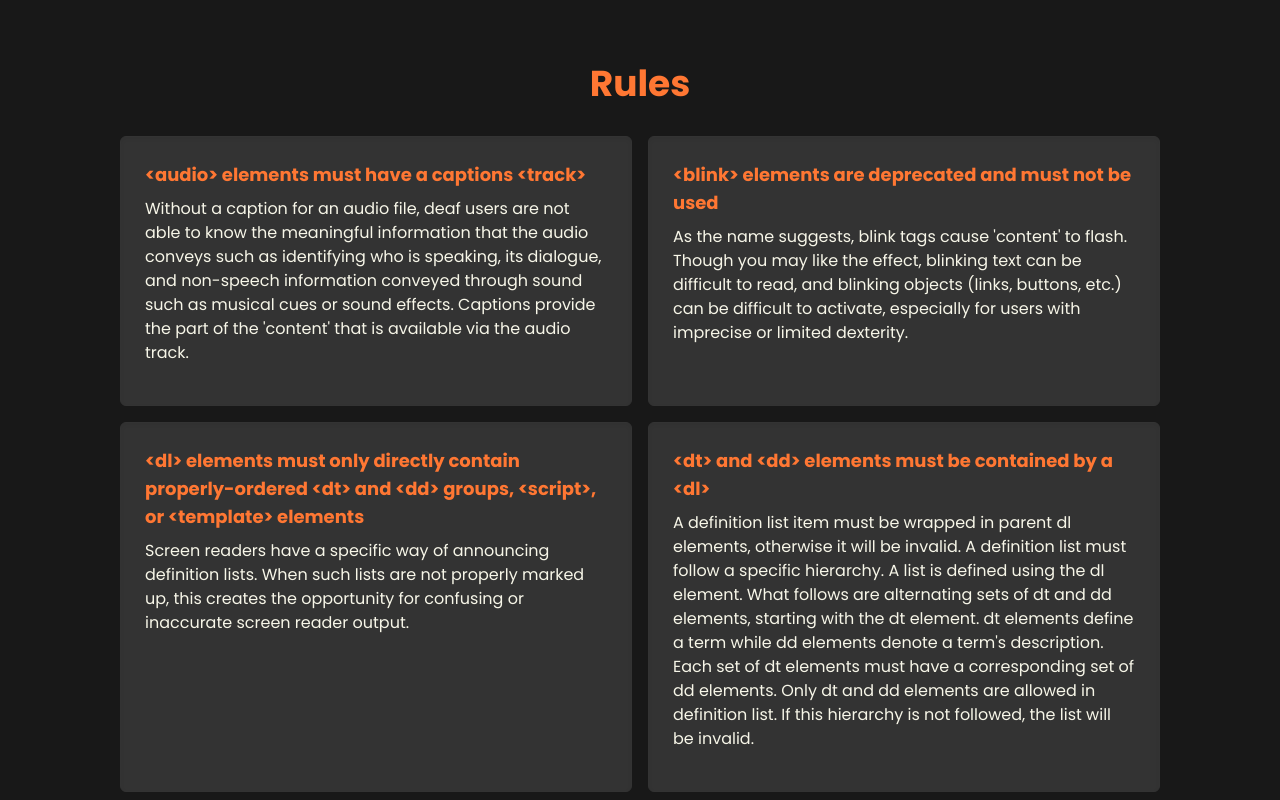
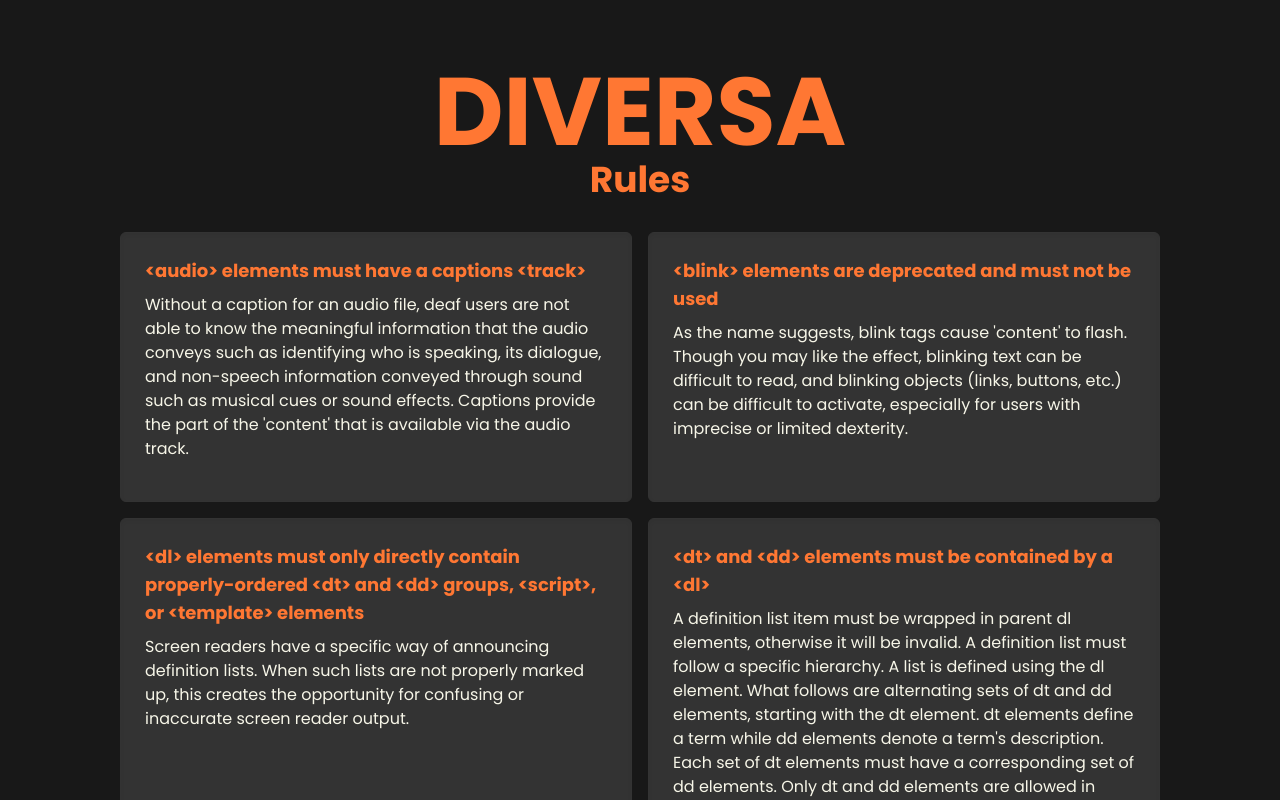
Before and after one commit to SmoIIy/charlie-tango-axe, a Next.js app: page /rules in a window 1280 px wide. Shown: the top 800 px of the page. Built offline with nearby package versions, Linux system fonts and the light colour scheme.

Commit message:
UI opdateringer

```diff
--- a/src/app/report/loading.jsx
+++ b/src/app/report/loading.jsx
@@ -2,7 +2,7 @@ export default function Loading(){
     return (
 
     <div role="status" className="flex m-auto justify-center w-screen">
-            <svg aria-hidden="true" class="inline w-40 h-40 text-gray-200 animate-spin dark:text-gray-600 fill-brand-orange70" viewBox="0 0 100 101" fill="none" xmlns="http://www.w3.org/2000/svg">
+            <svg aria-hidden="true" className="inline w-40 h-40 text-gray-200 animate-spin dark:text-gray-600 fill-brand-orange70" viewBox="0 0 100 101" fill="none" xmlns="http://www.w3.org/2000/svg">
                 <path d="M100 50.5908C100 78.2051 77.6142 100.591 50 100.591C22.3858 100.591 0 78.2051 0 50.5908C0 22.9766 22.3858 0.59082 50 0.59082C77.6142 0.59082 100 22.9766 100 50.5908ZM9.08144 50.5908C9.08144 73.1895 27.4013 91.5094 50 91.5094C72.5987 91.5094 90.9186 73.1895 90.9186 50.5908C90.9186 27.9921 72.5987 9.67226 50 9.67226C27.4013 9.67226 9.08144 27.9921 9.08144 50.5908Z" fill="currentColor"/>
                 <path d="M93.9676 39.0409C96.393 38.4038 97.8624 35.9116 97.0079 33.5539C95.2932 28.8227 92.871 24.3692 89.8167 20.348C85.8452 15.1192 80.8826 10.7238 75.2124 7.41289C69.5422 4.10194 63.2754 1.94025 56.7698 1.05124C51.7666 0.367541 46.6976 0.446843 41.7345 1.27873C39.2613 1.69328 37.813 4.19778 38.4501 6.62326C39.0873 9.04874 41.5694 10.4717 44.0505 10.1071C47.8511 9.54855 51.7191 9.52689 55.5402 10.0491C60.8642 10.7766 65.9928 12.5457 70.6331 15.2552C75.2735 17.9648 79.3347 21.5619 82.5849 25.841C84.9175 28.9121 86.7997 32.2913 88.1811 35.8758C89.083 38.2158 91.5421 39.6781 93.9676 39.0409Z" fill="currentFill"/>
             </svg>
--- a/src/app/rules/page.jsx
+++ b/src/app/rules/page.jsx
@@ -13,6 +13,9 @@ const RuleCard = ({ id, title, content }) => (
 const Rulepage = () => {
   return (
     <>
+        <div className="w-full text-center">
+            <Link className="text-8xl font-semibold text-brand-orange70"  href="/">DIVERSA</Link>
+        </div>
         <h1 className="text-4xl font-bold mb-8 text-brand-orange70 text-center">Rules</h1>
         <section className="m-4 mx-auto max-w-6xl flex justify-center flex-wrap gap-4 items-stretch ">
             {Rules.map((rule, index) => (
--- a/src/components/Textbox.jsx
+++ b/src/components/Textbox.jsx
@@ -1,3 +1,4 @@
+import Link from "next/link";
 
 
 export default async function Textbox(){
@@ -5,6 +6,8 @@ export default async function Textbox(){
         <article className="my-4 mx-8 p-8 bg-c-grey80 rounded-xl" >
             <h2 className="text-xl font-bold text-brand-orange70 leading-relaxed">Description</h2>
             <p className="max-w-prose">When you submit a website URL to Diversa, our system automatically scans the site using the Deque Axe ruleset. It evaluates each element of the website against these rules and generates a detailed report. Based on the results, we calculate a score that reflects the overall accessibility and usability of the website.</p>
+            <br />
+            <p>You can read how which rules applies to this website below, or check out a full breakdown of what each rules means <Link href="/rules" className="underline underline-offset-4 decoration-brand-orange70 hover:text-brand-orange70">here</Link> </p>
         </article>
 
     )
```
Lines whose indentation alone changed are shown as unchanged.
